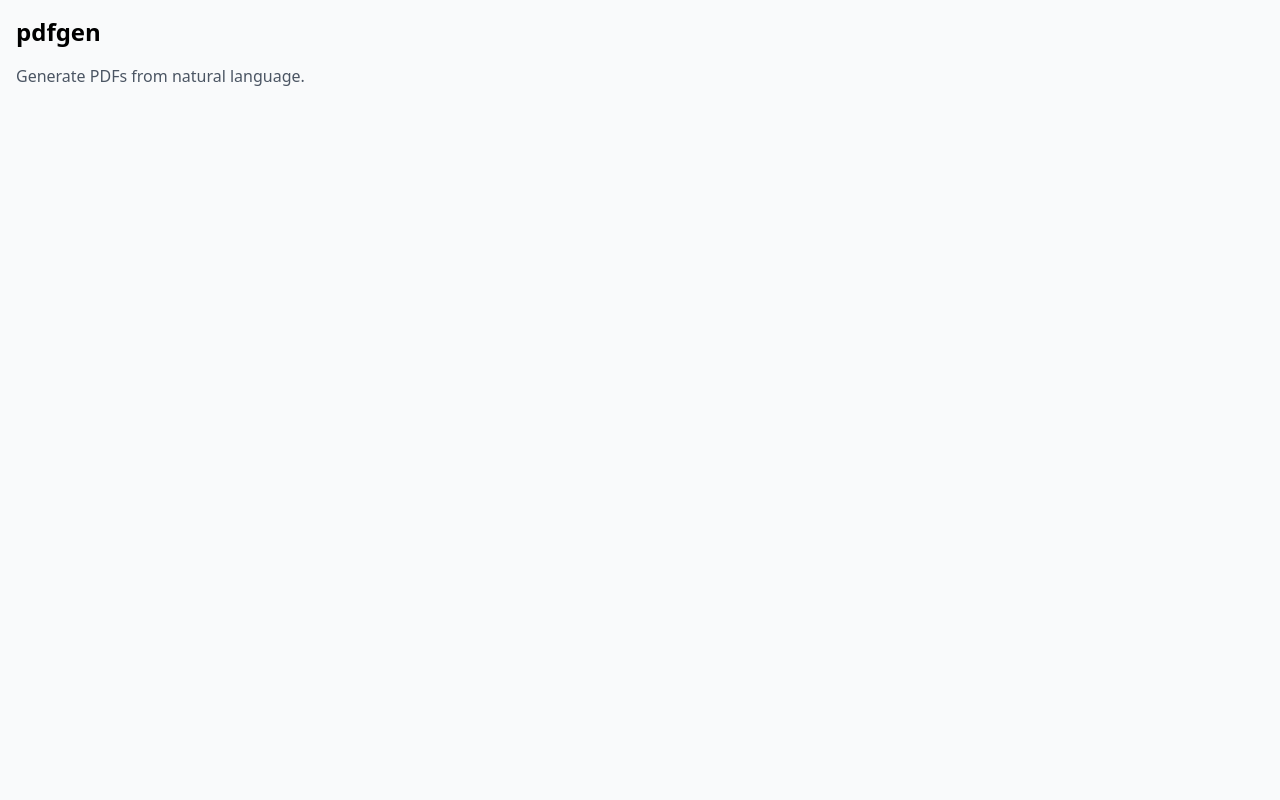
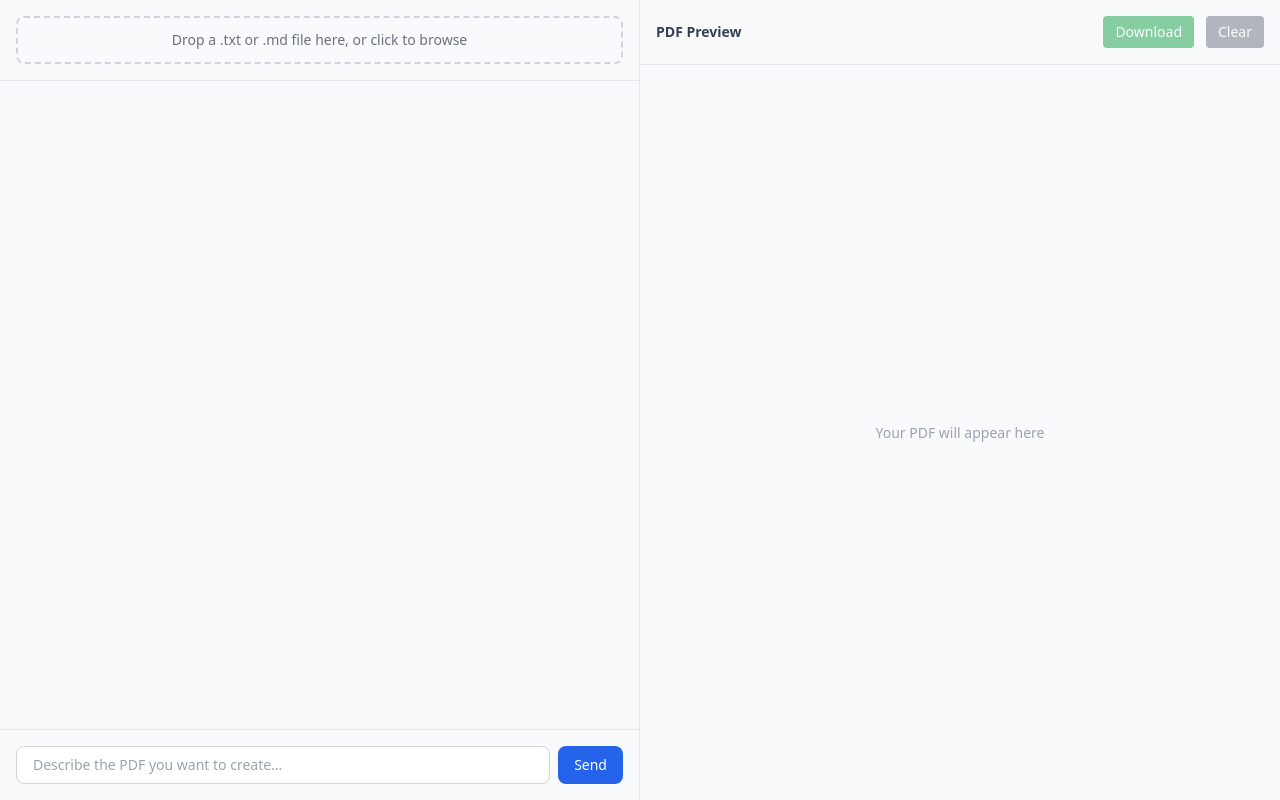
Before and after one commit to beeleelee/pdfgen, a React (Vite) app: page / in a window 1280 px wide. Built offline with nearby package versions, Linux system fonts and the light colour scheme.

Commit message:
phase 2: add App two-panel layout wiring chat, upload, preview, controls

```diff
--- a/src/App.tsx
+++ b/src/App.tsx
@@ -1,10 +1,23 @@
-function App() {
+import { useState } from 'react'
+import { Chat } from './components/Chat'
+import { FileUpload } from './components/FileUpload'
+import { PdfPreview } from './components/PdfPreview'
+import { Controls } from './components/Controls'
+
+export default function App() {
+  const [pdfUrl, setPdfUrl] = useState<string | null>(null)
+  const [fileContent, setFileContent] = useState<string | null>(null)
+
   return (
-    <div className="min-h-screen bg-gray-50 p-4">
-      <h1 className="text-2xl font-bold mb-4">pdfgen</h1>
-      <p className="text-gray-600">Generate PDFs from natural language.</p>
+    <div className="flex h-screen bg-gray-50">
+      <div className="w-1/2 flex flex-col border-r border-gray-200">
+        <FileUpload onFileContent={setFileContent} />
+        <Chat onPdfUrl={setPdfUrl} fileContent={fileContent} />
+      </div>
+      <div className="w-1/2 flex flex-col">
+        <Controls pdfUrl={pdfUrl} onClear={() => setPdfUrl(null)} />
+        <PdfPreview pdfUrl={pdfUrl} />
+      </div>
     </div>
   )
 }
-
-export default App
```
